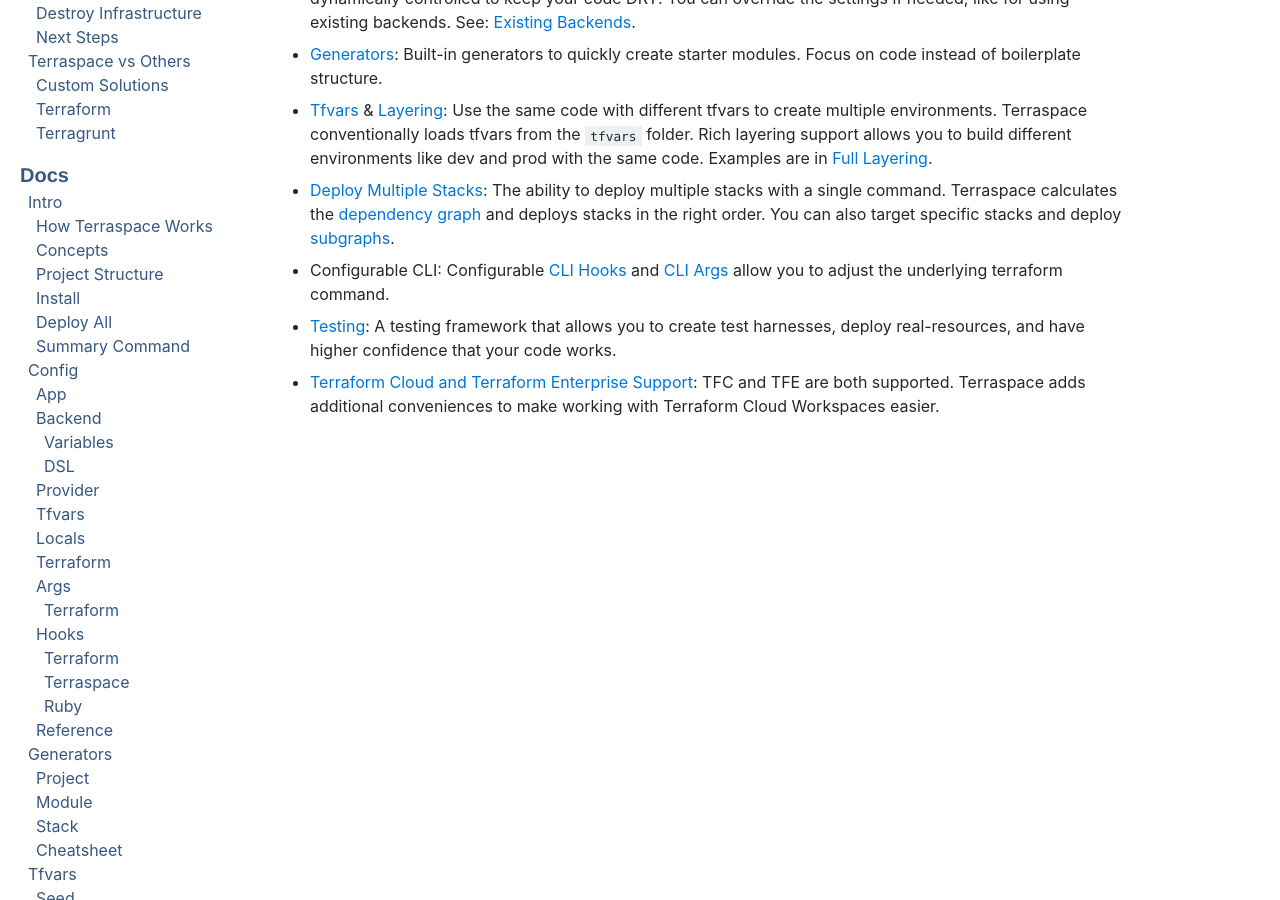
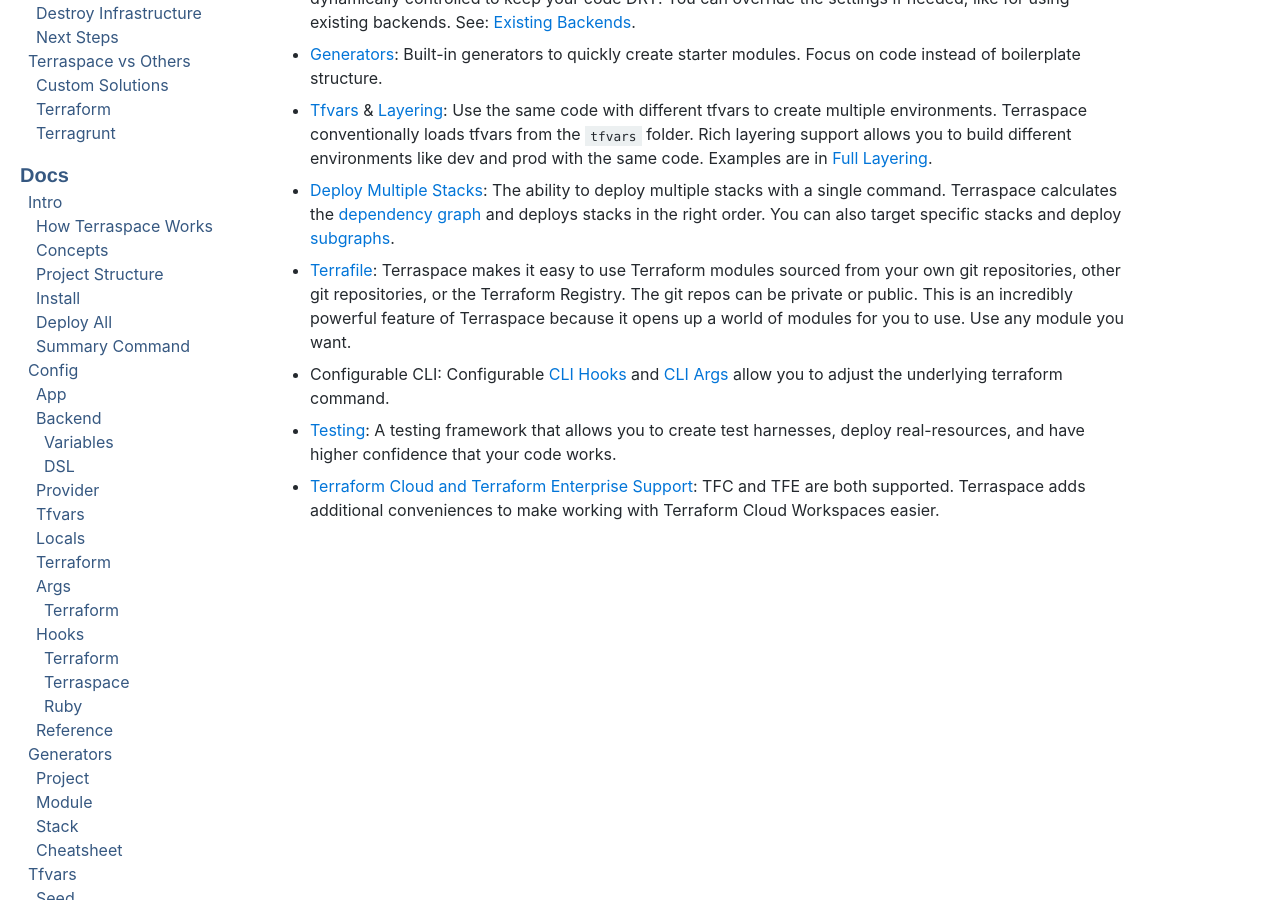
Before and after one commit to boltops-tools/terraspace-docs, a Jekyll site: the page built from _docs/intro.md, in a window 1280 px wide and 900 px high, scrolled down 803 px. Built offline with Jekyll 4.4.1, drawn with Linux system fonts in a browser that asks for light colours; a script that is not in the unit is left out.

Commit message:
update intro features

```diff
--- a/_includes/intro/features.md
+++ b/_includes/intro/features.md
@@ -2,6 +2,7 @@
 * [Generators]({% link _docs/generators.md %}): Built-in generators to quickly create starter modules. Focus on code instead of boilerplate structure.
 * [Tfvars]({% link _docs/tfvars.md %}) & [Layering]({% link _docs/tfvars/layering.md %}): Use the same code with different tfvars to create multiple environments. Terraspace conventionally loads tfvars from the `tfvars` folder. Rich layering support allows you to build different environments like dev and prod with the same code.  Examples are in [Full Layering]({% link _docs/tfvars/full-layering.md %}).
 * [Deploy Multiple Stacks]({% link _docs/intro/deploy-all.md %}): The ability to deploy multiple stacks with a single command. Terraspace calculates the [dependency graph]({% link _docs/dependencies.md %}) and deploys stacks in the right order. You can also target specific stacks and deploy [subgraphs]({% link _docs/dependencies/subgraphs.md %}).
+* [Terrafile]({% link _docs/terrafile.md %}): Terraspace makes it easy to use Terraform modules sourced from your own git repositories, other git repositories, or the Terraform Registry. The git repos can be private or public. This is an incredibly powerful feature of Terraspace because it opens up a world of modules for you to use.  Use any module you want.
 * Configurable CLI: Configurable [CLI Hooks]({% link _docs/config/hooks.md %}) and [CLI Args]({% link _docs/config/args.md %}) allow you to adjust the underlying terraform command.
 * [Testing]({% link _docs/testing.md %}): A testing framework that allows you to create test harnesses, deploy real-resources, and have higher confidence that your code works.
 * [Terraform Cloud and Terraform Enterprise Support]({% link _docs/cloud.md %}): TFC and TFE are both supported. Terraspace adds additional conveniences to make working with Terraform Cloud Workspaces easier.
```
